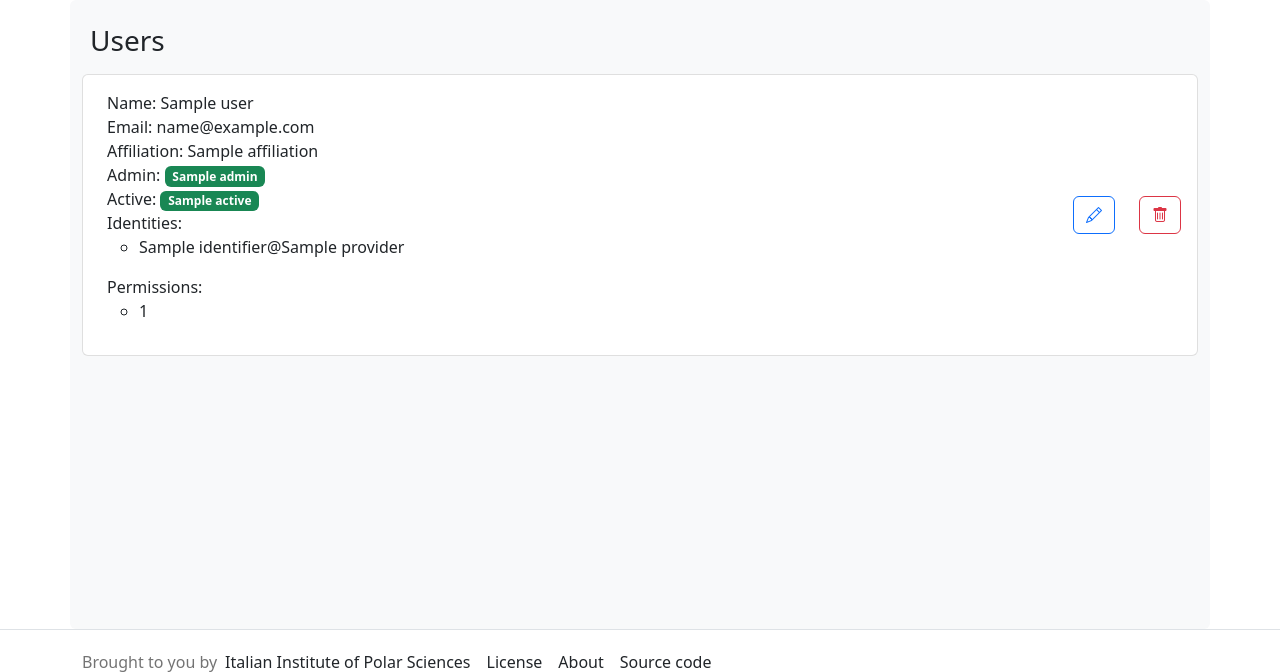
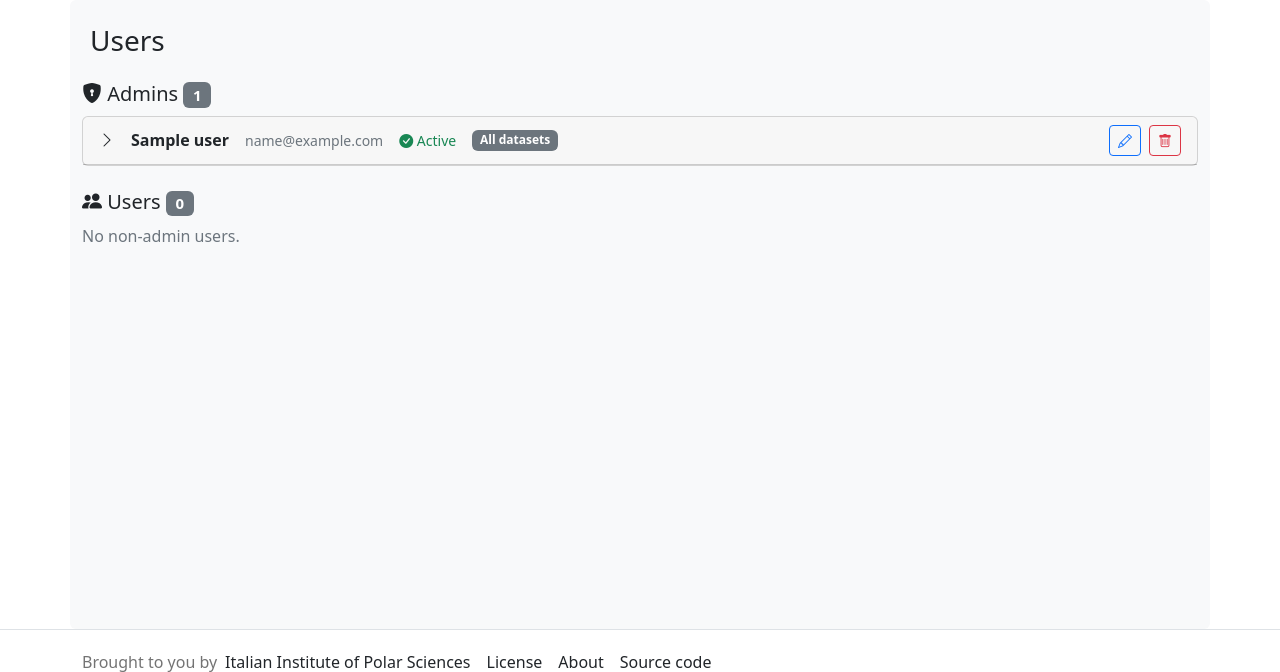
Before and after one commit to ISP-CNR/erddap-cms, a Python web app: template frontend/templates/users.html in a window 1280 px wide. Shown: the part 107-779 px from the top of the page. Run offline with Jinja, Linux system fonts and the light colour scheme; the template is opened without the code that fills it: most values are stand-ins (such as "Sample title", 1, 10 or a date in 2020); some libraries are stand-ins or nearby versions.

Commit message:
Redesign CMS Users page: group by admin, show dataset titles, expandable cards
Was a flat list with dataset IDs shown as bare, unlinked UUID-like
strings and no distinction between admin/non-admin users, which got
hard to scan once there were many users.

- Split into an "Admins" section and a "Users" section
- Each user is now a collapsed-by-default card; the header shows name,
  email, active status and a dataset count at a glance, expanding to
  full details
- Permission rows now show the dataset's actual title (linking to its
  edit page) instead of a bare dataset_id, via a new
  utils.get_dataset_titles() helper (id -> title map, same pattern as
  the existing get_private_dataset_roles())
- Admins show "All datasets" / "Admins can access every dataset"
  instead of a misleading "0 datasets" - they bypass the Permission
  table entirely (is_admin() short-circuits the check), so they never
  have their own permission rows even though they can reach everything

```diff
--- a/frontend/routes.py
+++ b/frontend/routes.py
@@ -131,7 +131,8 @@ def edit(dataset):
 def users():
   back_path = url_for('index')
   users = multiauth.get_users()
-  return render_template('users.html', users=users, back_path=back_path)
+  dataset_titles = get_dataset_titles()
+  return render_template('users.html', users=users, dataset_titles=dataset_titles, back_path=back_path)
 
 @app.route(f"{URL_PATH}/users/<id>", methods=['GET', 'POST'])
 @multiauth.login_required
--- a/frontend/templates/users.html
+++ b/frontend/templates/users.html
@@ -19,43 +19,28 @@
     {% endif %}
   {% endwith %}
 
-  <ul class="list-group">
-    {% for user in users %}
-      <li class="d-flex justify-content-between align-items-center list-group-item">
-        <div class="d-flex flex-column p-2">
-          <p class="fw-light m-0"><b>Name:</b> {{ user.name or '' }}</p>
-          <p class="fw-light m-0"><b>Email:</b> {{ user.email or '' }}</p>
-          <p class="fw-light m-0"><b>Affiliation:</b> {{ user.affiliation or '' }}</p>
+  {% macro user_card(user, idx) %}
+    {% set collapse_id = "userCollapse" ~ idx %}
+    <div class="card mb-2">
+      <div class="card-header d-flex justify-content-between align-items-center" style="cursor: pointer;" data-bs-toggle="collapse" data-bs-target="#{{ collapse_id }}" aria-expanded="false" aria-controls="{{ collapse_id }}">
+        <div class="d-flex align-items-center gap-3 flex-wrap">
+          <i class="bi bi-chevron-right collapse-chevron"></i>
+          <span class="fw-bold">{{ user.name or user.email or 'Unnamed user' }}</span>
+          <span class="text-muted small">{{ user.email or '' }}</span>
+          <span class="{% if user.active %}text-success{% else %}text-danger{% endif %} small"><i class="bi bi-{% if user.active %}check{% else %}x{% endif %}-circle-fill"></i> {% if user.active %}Active{% else %}Inactive{% endif %}</span>
           {% if user.admin %}
-            <p class="fw-light m-0"><b>Admin: </b><span class="badge bg-success">{{user.admin}}</span></p>
+            <span class="badge bg-secondary">All datasets</span>
           {% else %}
-            <p class="fw-light m-0"><b>Admin: </b><span class="badge bg-danger">{{user.admin}}</span></p>
+            <span class="badge bg-secondary">{{ user.permissions.count() }} dataset{{ 's' if user.permissions.count() != 1 else '' }}</span>
           {% endif %}
-          {% if user.active %}
-            <p class="fw-light m-0"><b>Active: </b><span class="badge bg-success">{{user.active}}</span></p>
-          {% else %}
-            <p class="fw-light m-0"><b>Active: </b><span class="badge bg-danger">{{user.active}}</span></p>
-          {% endif %}
-          <p class="fw-light m-0"><b>Identities:</b>
-            <ul>{% for identity in user.identities %}
-              <li>{{identity.identifier}}@{{identity.provider}}</li>
-            {% endfor %}
-            </ul>
-          </p>
-          <p class="fw-light m-0"><b>Permissions:</b>
-            <ul>{% for permission in user.permissions %}
-              <li>{{permission.dataset_id}}</li>
-            {% endfor %}
-            </ul>
-          </p>
         </div>
-        <div class="d-flex">
+        <div class="d-flex gap-2" onclick="event.stopPropagation();">
           <a href="{{ url_for('users')}}/{{user.id}}">
-            <button class="btn btn-outline-primary me-4">
+            <button class="btn btn-outline-primary btn-sm">
               <i class="bi bi-pencil"></i>
             </button>
           </a>
-          <button class="btn btn-outline-danger" data-bs-toggle="modal" data-bs-target="#confirmModal"
+          <button class="btn btn-outline-danger btn-sm" data-bs-toggle="modal" data-bs-target="#confirmModal"
             data-bs-title="Confirm deletion"
             data-bs-body="Are you sure you want to delete user <strong>{{user.name}}</strong>?"
             data-bs-url="api/users/delete"
@@ -63,11 +48,84 @@
             >
             <i class="bi bi-trash"></i>
           </button>
+        </div>
+      </div>
+      <div id="{{ collapse_id }}" class="collapse">
+        <div class="card-body">
+          <div class="row">
+            <div class="col-md-6">
+              <p class="fw-light m-0"><b>Name:</b> {{ user.name or '' }}</p>
+              <p class="fw-light m-0"><b>Email:</b> {{ user.email or '' }}</p>
+              <p class="fw-light m-0"><b>Affiliation:</b> {{ user.affiliation or '' }}</p>
+              <p class="fw-light m-0"><b>Identities:</b>
+                {% if user.identities %}
+                  <ul>{% for identity in user.identities %}
+                    <li>{{identity.identifier}}@{{identity.provider}}</li>
+                  {% endfor %}
+                  </ul>
+                {% else %} - {% endif %}
+              </p>
+            </div>
+            <div class="col-md-6">
+              <p class="fw-light mb-1"><b>Datasets:</b></p>
+              {% if user.admin %}
+                <span class="text-muted">Admins can access every dataset.</span>
+              {% elif user.permissions.count() %}
+                <ul class="mb-0">
+                  {% for permission in user.permissions %}
+                    <li><a href="{{ url_for('edit', id=permission.dataset_id) }}">{{ dataset_titles.get(permission.dataset_id, permission.dataset_id) }}</a></li>
+                  {% endfor %}
+                </ul>
+              {% else %}
+                <span class="text-muted">No datasets assigned.</span>
+              {% endif %}
+            </div>
+          </div>
+        </div>
+      </div>
+    </div>
+  {% endmacro %}
 
-        </div>
-      </li>
+  {% set admins = users|selectattr('admin')|list %}
+  {% set non_admins = users|rejectattr('admin')|list %}
+
+  <h5 class="mt-3 mb-2"><i class="bi bi-shield-lock-fill"></i> Admins <span class="badge bg-secondary">{{ admins|length }}</span></h5>
+  {% if admins %}
+    {% for user in admins %}
+      {{ user_card(user, 'admin' ~ loop.index) }}
     {% endfor %}
-  </ul>
+  {% else %}
+    <p class="text-muted">No admin users.</p>
+  {% endif %}
+
+  <h5 class="mt-4 mb-2"><i class="bi bi-people-fill"></i> Users <span class="badge bg-secondary">{{ non_admins|length }}</span></h5>
+  {% if non_admins %}
+    {% for user in non_admins %}
+      {{ user_card(user, 'user' ~ loop.index) }}
+    {% endfor %}
+  {% else %}
+    <p class="text-muted">No non-admin users.</p>
+  {% endif %}
+
   {% include 'common/confirmModal.html' %}
 
+  <style>
+    [data-bs-toggle="collapse"][aria-expanded="true"] .collapse-chevron {
+      transform: rotate(90deg);
+    }
+    .collapse-chevron {
+      transition: transform 0.2s ease;
+    }
+  </style>
+  <script>
+    // keep each card's chevron rotation in sync with its own collapse state
+    document.querySelectorAll('[data-bs-toggle="collapse"]').forEach(function (header) {
+      const targetId = header.getAttribute('data-bs-target');
+      const target = document.querySelector(targetId);
+      if (!target) return;
+      target.addEventListener('show.bs.collapse', function () { header.setAttribute('aria-expanded', 'true'); });
+      target.addEventListener('hide.bs.collapse', function () { header.setAttribute('aria-expanded', 'false'); });
+    });
+  </script>
+
 {% endblock content %}
```
Also changed, not shown: frontend/utils.py (+18 -0 lines).
